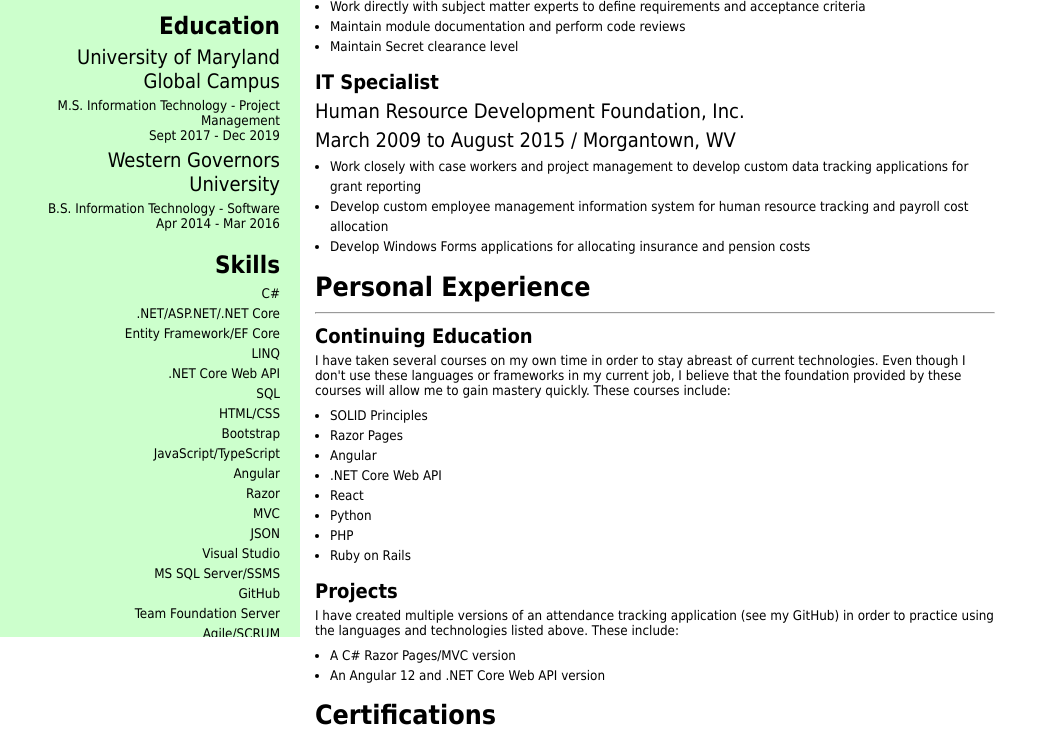
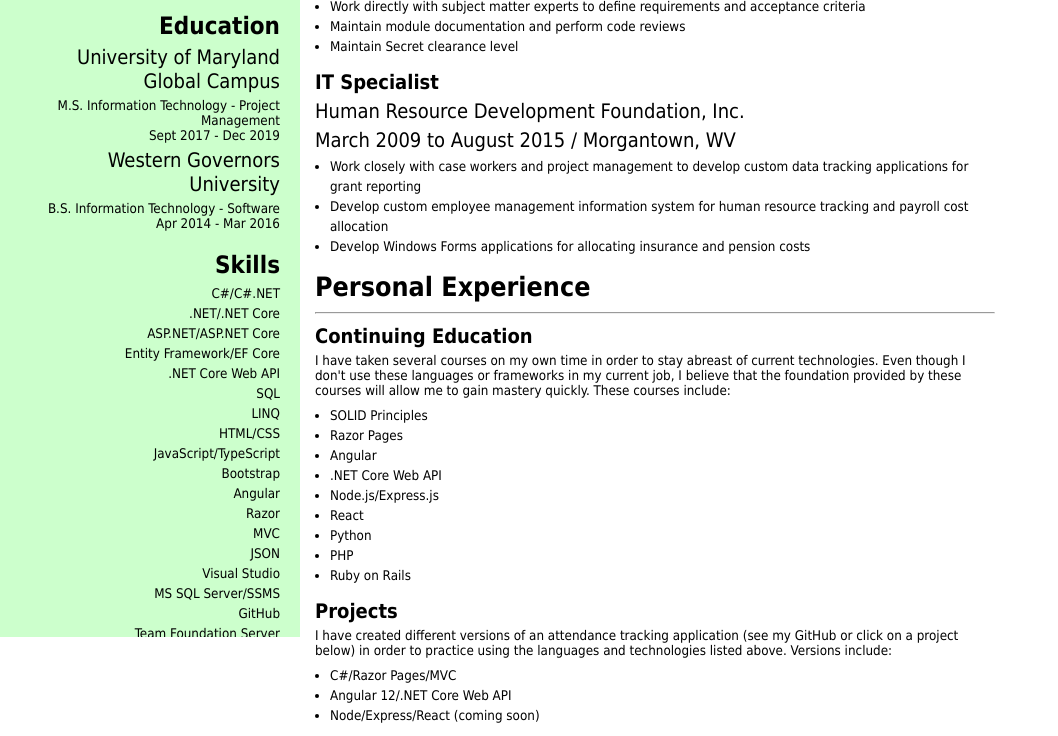
Before and after one commit to michaelpipkin/michaelpipkin.github.io, a plain HTML site: page index.html in a window 1280 px wide. Shown: the part 203-939 px from the top of the page, without its empty margins (0-1058 px from the left). Drawn offline with nearby package versions, Linux system fonts and the light colour scheme.

Commit message:
Update resume

```diff
--- a/index.html
+++ b/index.html
@@ -35,15 +35,16 @@
         <div class="sideSection">
             <h2>Skills</h2>
             <ul class="noBulletList">
-                <li>C#</li>
-                <li>.NET/ASP.NET/.NET Core</li>
+                <li>C#/C#.NET</li>
+                <li>.NET/.NET Core</li>
+                <li>ASP.NET/ASP.NET Core</li>
                 <li>Entity Framework/EF Core</li>
-                <li>LINQ</li>
                 <li>.NET Core Web API</li>
                 <li>SQL</li>
+                <li>LINQ</li>
                 <li>HTML/CSS</li>
+                <li>JavaScript/TypeScript</li>
                 <li>Bootstrap</li>
-                <li>JavaScript/TypeScript</li>
                 <li>Angular</li>
                 <li>Razor</li>
                 <li>MVC</li>
@@ -110,24 +111,26 @@
                     <li>Razor Pages</li>
                     <li>Angular</li>
                     <li>.NET Core Web API</li>
+                    <li>Node.js/Express.js</li>
                     <li>React</li>
                     <li>Python</li>
                     <li>PHP</li>
                     <li>Ruby on Rails</li>
                 </ul>
                 <h3>Projects</h3>
-                I have created multiple versions of an attendance tracking application (see my
-                <a href="https://github.com/michaelpipkin" target="_blank">GitHub</a>) in order to practice
-                using the languages and technologies listed above. These include:
+                I have created different versions of an attendance tracking application (see my
+                <a href="https://github.com/michaelpipkin" target="_blank">GitHub</a> or click on a project below) in order to practice
+                using the languages and technologies listed above. Versions include:
                 <ul class="topMarginList">
                     <li>
-                        A C# Razor Pages/MVC version
+                        <a href="https://github.com/michaelpipkin/LindyCircleMVC" target="_blank">C#/Razor Pages/MVC</a>
+                    <li>
+                        <a href="https://github.com/michaelpipkin/LindyCircleAngularNetCore" target="_blank">Angular 12/.NET Core Web API</a>
                     </li>
                     <li>
-                        An Angular 12 and .NET Core Web API version
+                        Node/Express/React (coming soon)
                     </li>
                 </ul>
-                </a>
             </div>
         </div>
         <div class="section">
```
